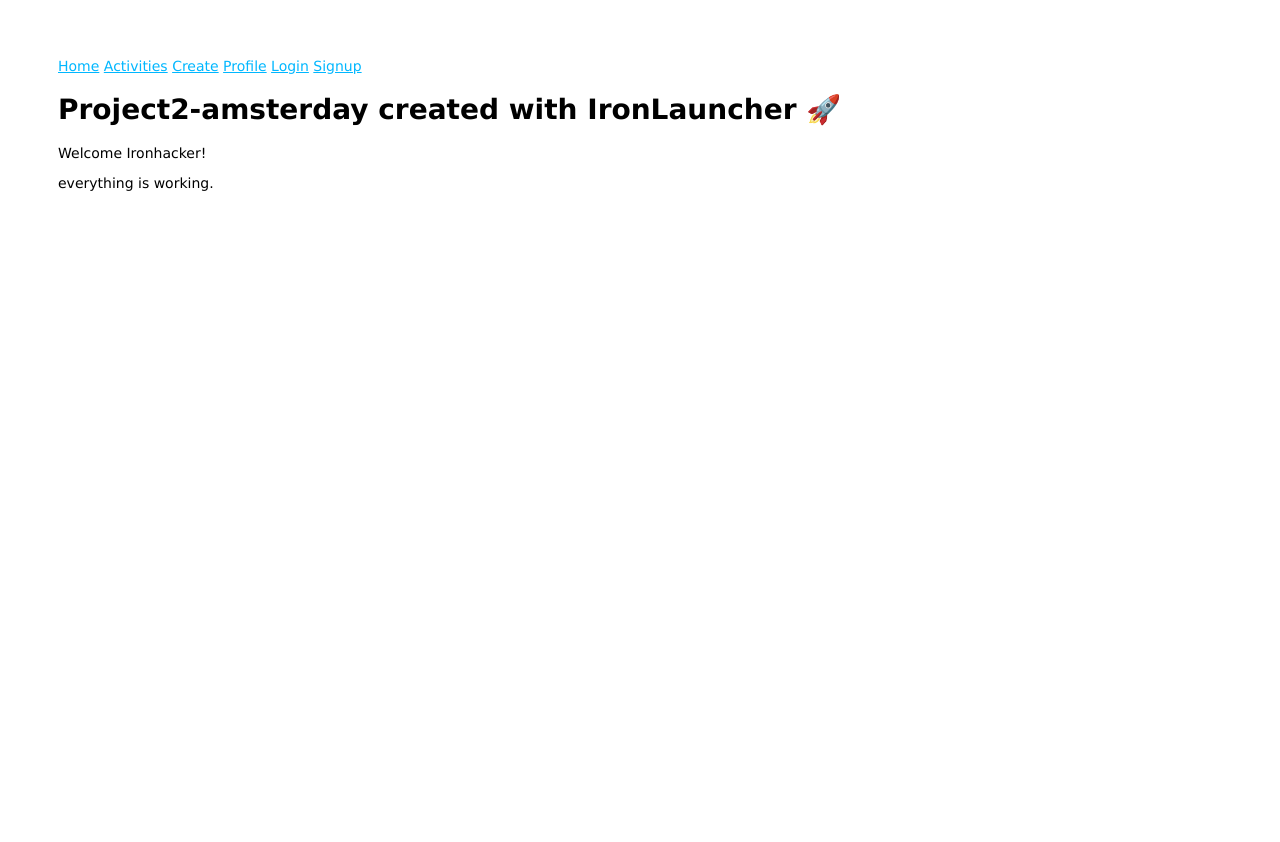
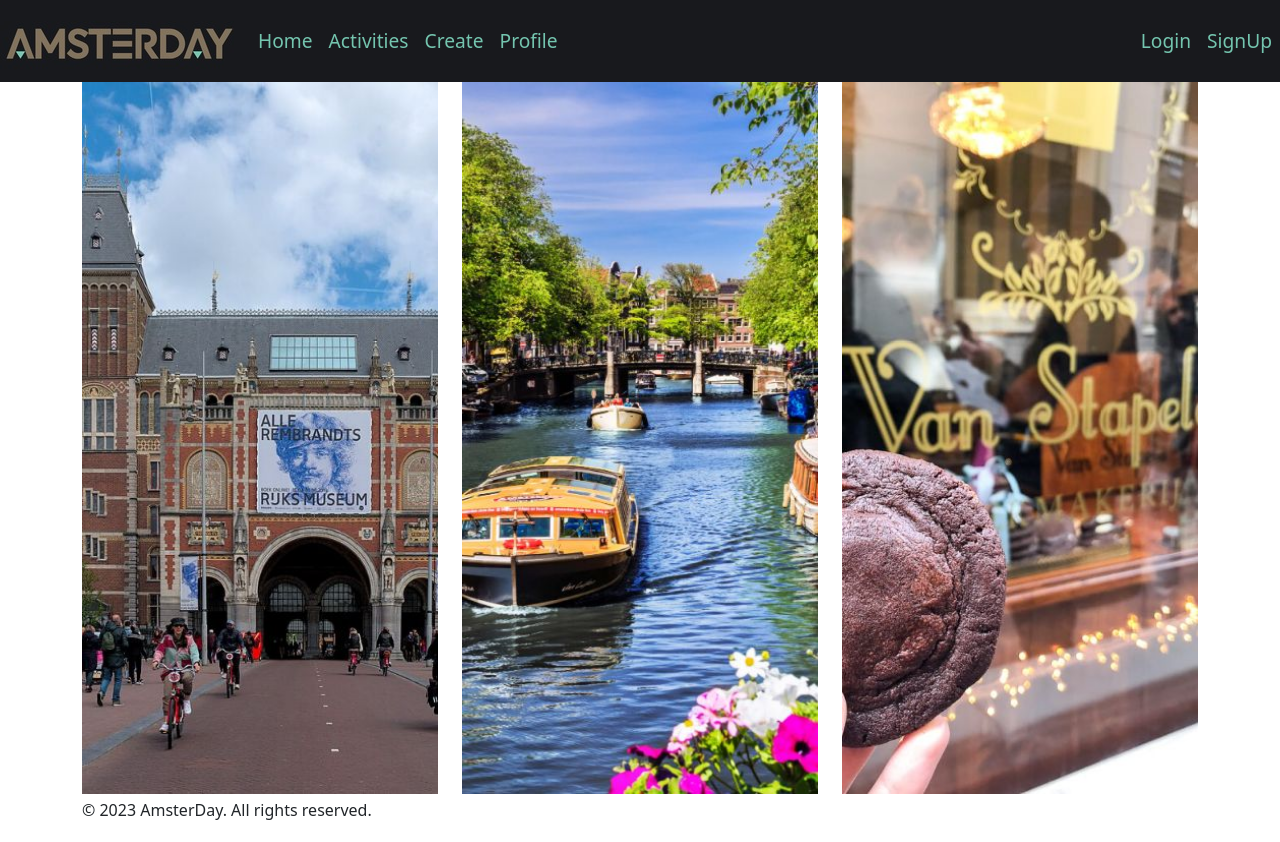
Before and after one commit to AmsterDay/project2-amsterday, a Node server app: page / in a window 1280 px wide. Before the commit the page ends 191 px from the top, so only its background shows below. Run offline with Node 20, Linux system fonts and the light colour scheme; some libraries are stand-ins or nearby versions.

Commit message:
add images, add bootstrap(index and layout)

```diff
--- a/public/stylesheets/style.css
+++ b/public/stylesheets/style.css
@@ -1,5 +1,5 @@
 body {
-  padding: 50px;
+  padding: 0;
   font: 14px "Lucida Grande", Helvetica, Arial, sans-serif;
 }
 
--- a/views/index.hbs
+++ b/views/index.hbs
@@ -1,6 +1,49 @@
-<h1>{{appTitle}} 🚀</h1>
-
-
-<p>Welcome Ironhacker!</p>
-
-<p>everything is working.</p>
+<div class="container">
+    <div class="row justify-content-center">
+        <div class="col-md-4">
+            <div id="carousel1" class="carousel slide" data-ride="carousel" data-interval="3000">
+                <div class="carousel-inner">
+                    <div class="carousel-item active">
+                      <a href=""></a>  <img src="../images/1.jpg" class="d-block w-100" alt="Imagem 1">
+                    </div>
+                    <div class="carousel-item">
+                      <a href=""></a>  <img src="../images/2.jpg" class="d-block w-100" alt="Imagem 2">
+                    </div>
+                    <div class="carousel-item">
+                      <a href=""></a>  <img src="../images/3.jpg" class="d-block w-100" alt="Imagem 3">
+                    </div>
+                </div>
+            </div>
+        </div>
+        <div class="col-md-4">
+            <div id="carousel1" class="carousel slide" data-ride="carousel" data-interval="3000">
+                <div class="carousel-inner">
+                    <div class="carousel-item active">
+                       <a href=""></a> <img src="../images/4.jpg" class="d-block w-100" alt="Imagem 4">
+                    </div>
+                    <div class="carousel-item">
+                      <a href=""></a>  <img src="../images/5.jpg" class="d-block w-100" alt="Imagem 5">
+                    </div>
+                    <div class="carousel-item">
+                      <a href=""></a> <img src="../images/6.jpg" class="d-block w-100" alt="Imagem 6">
+                    </div>
+                </div>
+            </div>
+        </div>
+        <div class="col-md-4">
+            <div id="carousel1" class="carousel slide" data-ride="carousel" data-interval="3000">
+                <div class="carousel-inner">
+                    <div class="carousel-item active">
+                      <a href=""></a>  <img src="../images/7.jpg" class="d-block w-100" alt="Imagem 7">
+                    </div>
+                    <div class="carousel-item">
+                      <a href=""></a>  <img src="../images/8.png" class="d-block w-100" alt="Imagem 8">
+                    </div>
+                    <div class="carousel-item">
+                      <a href=""></a>  <img src="../images/9.jpg" class="d-block w-100" alt="Imagem 9">
+                    </div>
+                </div>
+            </div>
+        </div>
+    </div>
+</div>
--- a/views/layout.hbs
+++ b/views/layout.hbs
@@ -6,20 +6,107 @@
   <meta http-equiv="X-UA-Compatible" content="ie=edge" />
   <title>{{appTitle}}</title>
   <link rel="stylesheet" href="/stylesheets/style.css" />
+  <link rel="stylesheet" href="https://maxcdn.bootstrapcdn.com/bootstrap/4.5.2/css/bootstrap.min.css">
+  <script src="https://ajax.googleapis.com/ajax/libs/jquery/3.5.1/jquery.min.js"></script>
+  <script src="https://cdnjs.cloudflare.com/ajax/libs/popper.js/1.16.0/umd/popper.min.js"></script>
+  <script src="https://maxcdn.bootstrapcdn.com/bootstrap/4.5.2/js/bootstrap.min.js"></script>
+  <script src="https://cdn.jsdelivr.net/npm/@popperjs/core@2.5.3/dist/umd/popper.min.js"></script>
+  <link href="https://cdn.jsdelivr.net/npm/bootstrap@5.0.2/dist/css/bootstrap.min.css" rel="stylesheet" integrity="sha384-EVSTQN3/azprG1Anm3QDgpJLIm9Nao0Yz1ztcQTwFspd3yD65VohhpuuCOmLASjC" crossorigin="anonymous">
+  <style>
+    .navbar {
+      padding: 0;
+      margin: 0;
+      background-color:  #18191D;
+      /* Remove as bordas */
+
+    }
+
+
+        .navbar-light .navbar-nav .nav-link {
+            color: #fff; /* Cor dos links em branco (#fff) */
+        }
+
+    .ml-auto {
+      margin-left: auto !important;
+      /* Alinha à direita */
+    }
+
+    .nav-link{
+      color: #74C5AF;
+      font-size:larger;
+
+    }
+  </style>
+
+
+
 </head>
 
 <body>
-  <a href="/">Home</a>
-  <a href="/activities">Activities</a>
-  <a href="/activities/create">Create</a>
-  <a href="">Profile</a>
-  <a href="/auth/login">Login</a>
-  <a href="/auth/signup">Signup</a>
-  {{{body}}}
+
+
+  <nav class="navbar navbar-expand-lg ">
+    <a class="navbar-brand" href="/"><img src="../images/amsday.jpg" alt="Logo"></a>
+
+    <button class="navbar-toggler" type="button" data-toggle="collapse" data-target="#navbarNav"
+      aria-controls="navbarNav" aria-expanded="false" aria-label="Toggle navigation">
+      <span class="navbar-toggler-icon"></span>
+    </button>
+    <div class="collapse navbar-collapse" id="navbarNav">
+      <ul class="navbar-nav">
+        <li class="nav-item">
+          <a class="nav-link" href="/">Home</a>
+        </li>
+        <li class="nav-item ">
+          <a class="nav-link" href="/activities">Activities</a>
+        </li>
+        <li class="nav-item">
+          <a class="nav-link" href="/activities/create">Create</a>
+        </li>
+        <li class="nav-item">
+          <a class="nav-link" href="">Profile</a>
+        </li>
+
+
+      </ul>
+
+
+      <ul class="navbar-nav ml-auto"> <!-- Use a classe ml-auto para alinhar à direita -->
+        <li class="nav-item">
+          <a class="nav-link" href="/auth/login">Login</a>
+        </li>
+
+        <li class="nav-item">
+          <a class="nav-link" href="/auth/signup">SignUp</a>
+        </li>
+      </ul>
+    </div>
+  </nav>
 
 
 
+
+
+
+
+
+
+
+
+
+  {{{body}}}
+
+ <script src="https://cdn.jsdelivr.net/npm/bootstrap@5.0.2/dist/js/bootstrap.bundle.min.js" integrity="sha384-MrcW6ZMFYlzcLA8Nl+NtUVF0sA7MsXsP1UyJoMp4YLEuNSfAP+JcXn/tWtIaxVXM" crossorigin="anonymous"></script>
+
   <script src="/js/script.js"></script>
 </body>
-
+<footer class=" py-1 ">
+    <div class="container">
+        <div class="row">
+            <div class="col-md-10 ">
+                <p>&copy; 2023 AmsterDay. All rights reserved. </p>
+            </div>
+        </div>
+    </div>
+</footer>
 </html>
```
Also changed, not shown: public/images/1.jpg (added), public/images/2.jpg (added), public/images/3.jpg (added), public/images/4.jpg (added), public/images/5.jpg (added), public/images/6.jpg (added), public/images/7.jpg (added), public/images/8.png (added), public/images/9.jpg (added), public/images/amsday.jpg (added).
